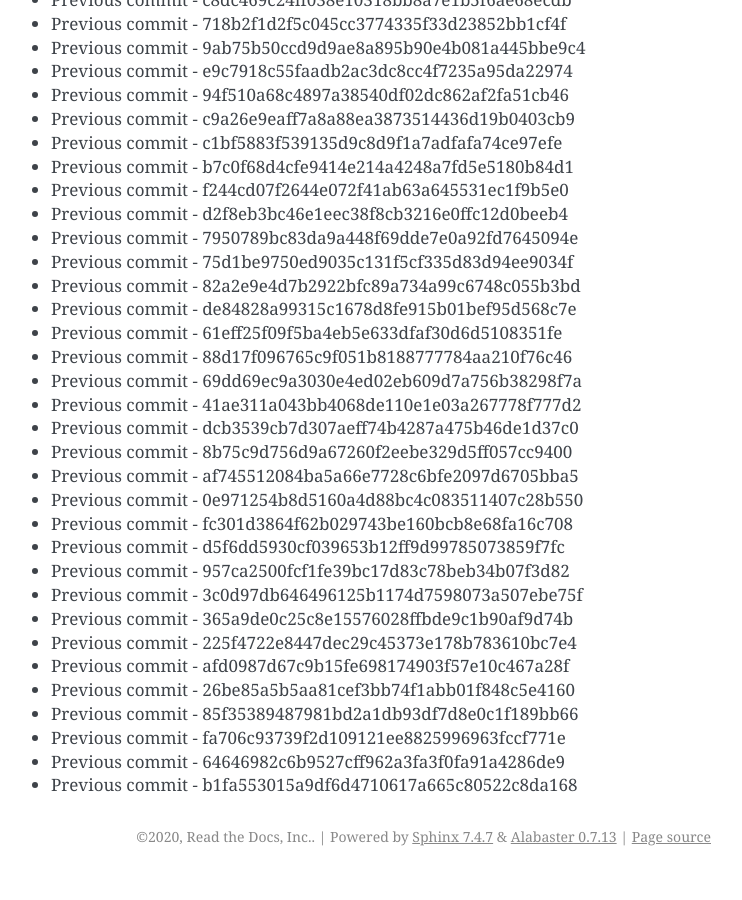
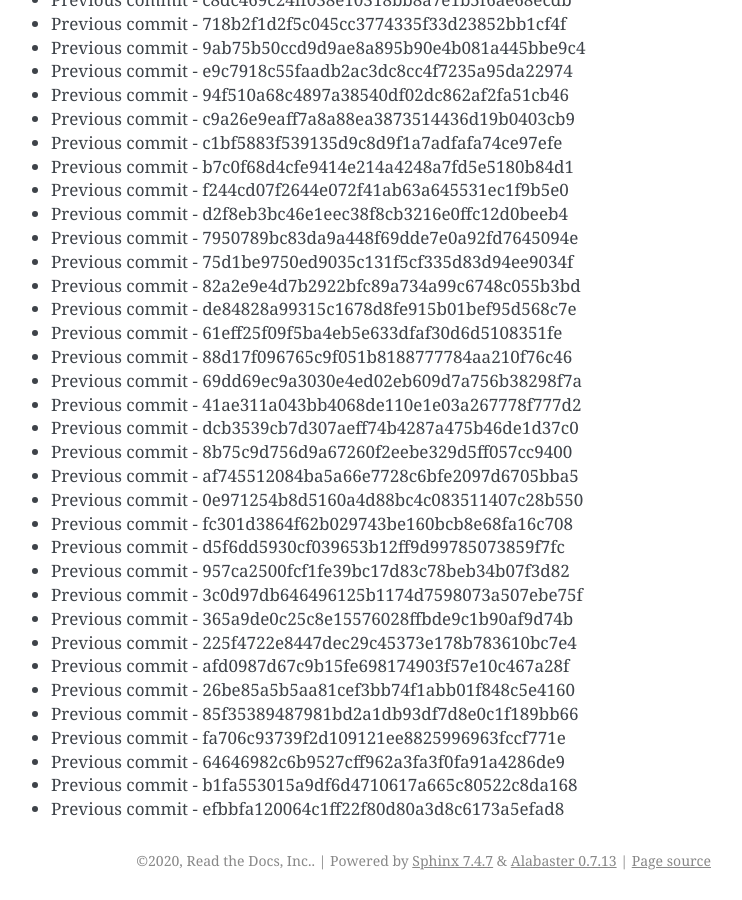
Before and after one commit to readthedocs/rtd-git-stresstest, a Sphinx documentation site: the page built from docs/updates.rst, in a window 1280 px wide and 900 px high, scrolled down 20859 px. Shown: the whole window, without its empty margins (399-1141 px from the left). Built offline with Sphinx 7.4.7, drawn with Linux system fonts in a browser that asks for light colours; before the commit the page ends 21735 px from its top, so only the background shows below that.

Commit message:
Generating commit from previous: efbbfa120064c1ff22f80d80a3d8c6173a5efad8

```diff
--- a/docs/updates.rst
+++ b/docs/updates.rst
@@ -908,3 +908,4 @@ It can be tested for any performance characteristics.
 * Previous commit - fa706c93739f2d109121ee8825996963fccf771e
 * Previous commit - 64646982c6b9527cff962a3fa3f0fa91a4286de9
 * Previous commit - b1fa553015a9df6d4710617a665c80522c8da168
+* Previous commit - efbbfa120064c1ff22f80d80a3d8c6173a5efad8
```
